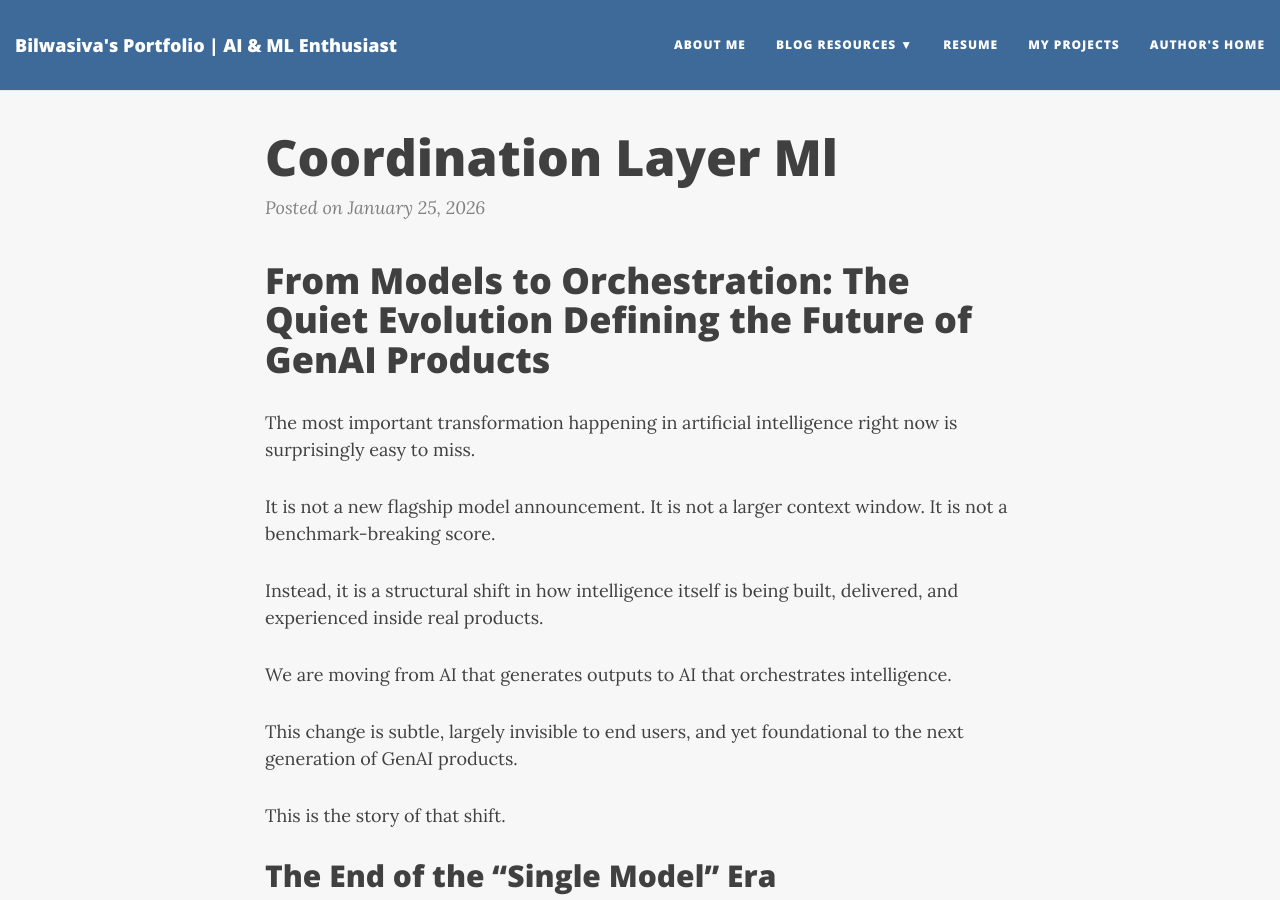
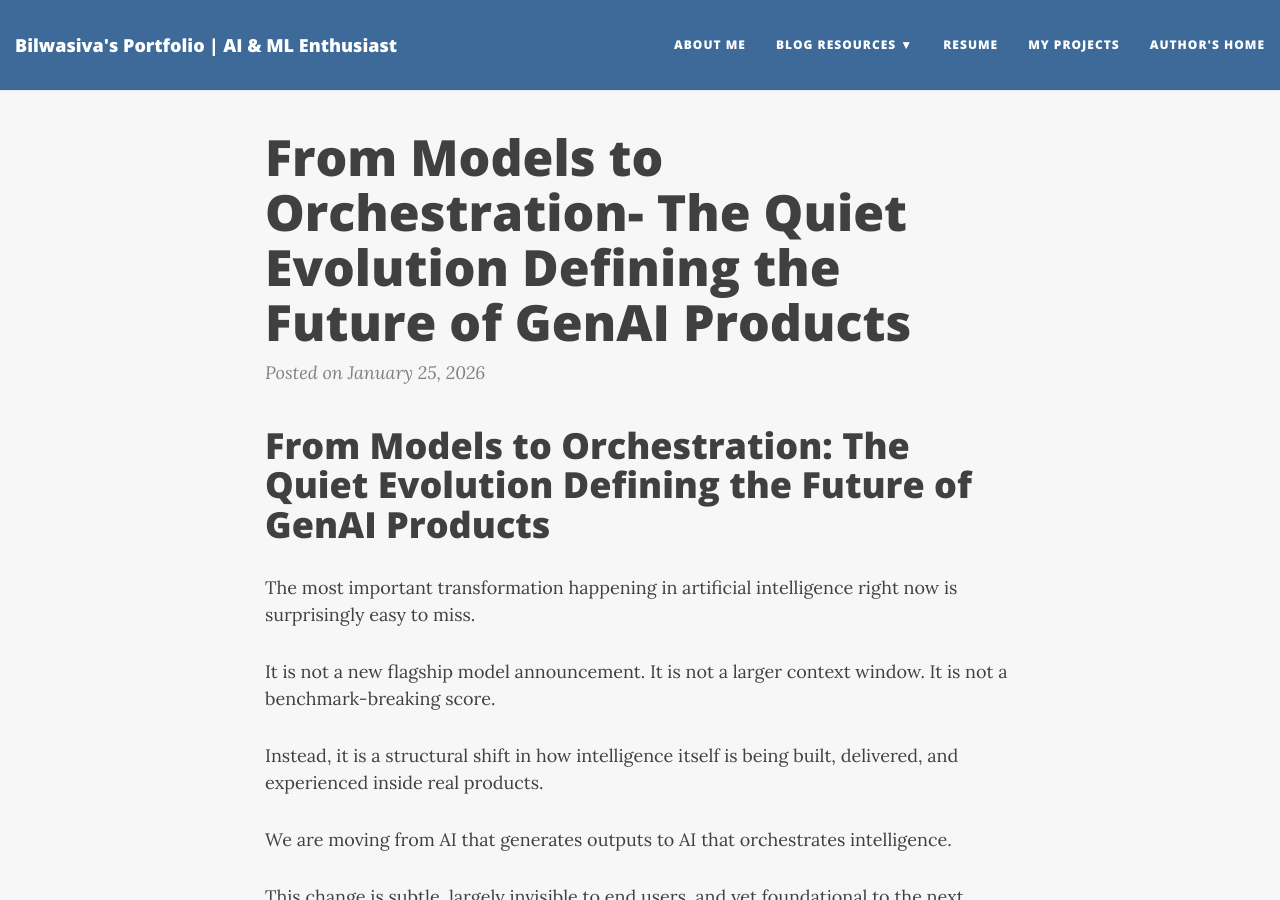
Before and after one commit to Bilwasiva/bilwasiva.github.io, a Jekyll site: the page built from _posts/2026-01-25-coordination-layer-ml.md, in a window 1280 px wide and 900 px high. Built offline with Jekyll 4.4.1, drawn with Linux system fonts in a browser that asks for light colours; nearby versions of some CDN libraries; our own code applies the rules of GitHub Pages for plain Markdown files.

Commit message:
Update 2026-01-25-coordination-layer-ml.md

```diff
--- a/_posts/2026-01-25-coordination-layer-ml.md
+++ b/_posts/2026-01-25-coordination-layer-ml.md
@@ -1,3 +1,10 @@
+---
+layout: post
+title: " From Models to Orchestration- The Quiet Evolution Defining the Future of GenAI Products "
+date: 2026-01-25
+published: true
+---
+
 # From Models to Orchestration: The Quiet Evolution Defining the Future of GenAI Products
 
 The most important transformation happening in artificial intelligence right now is surprisingly easy to miss.
```
